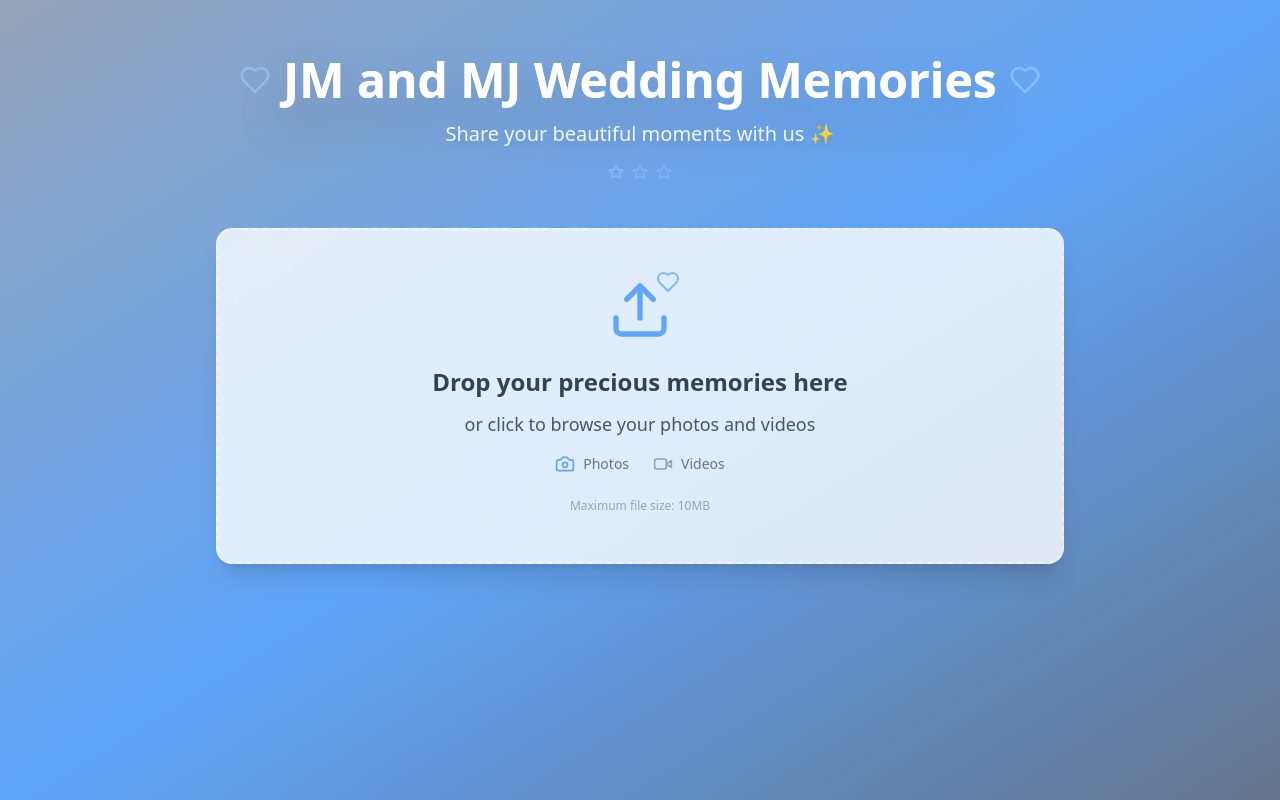
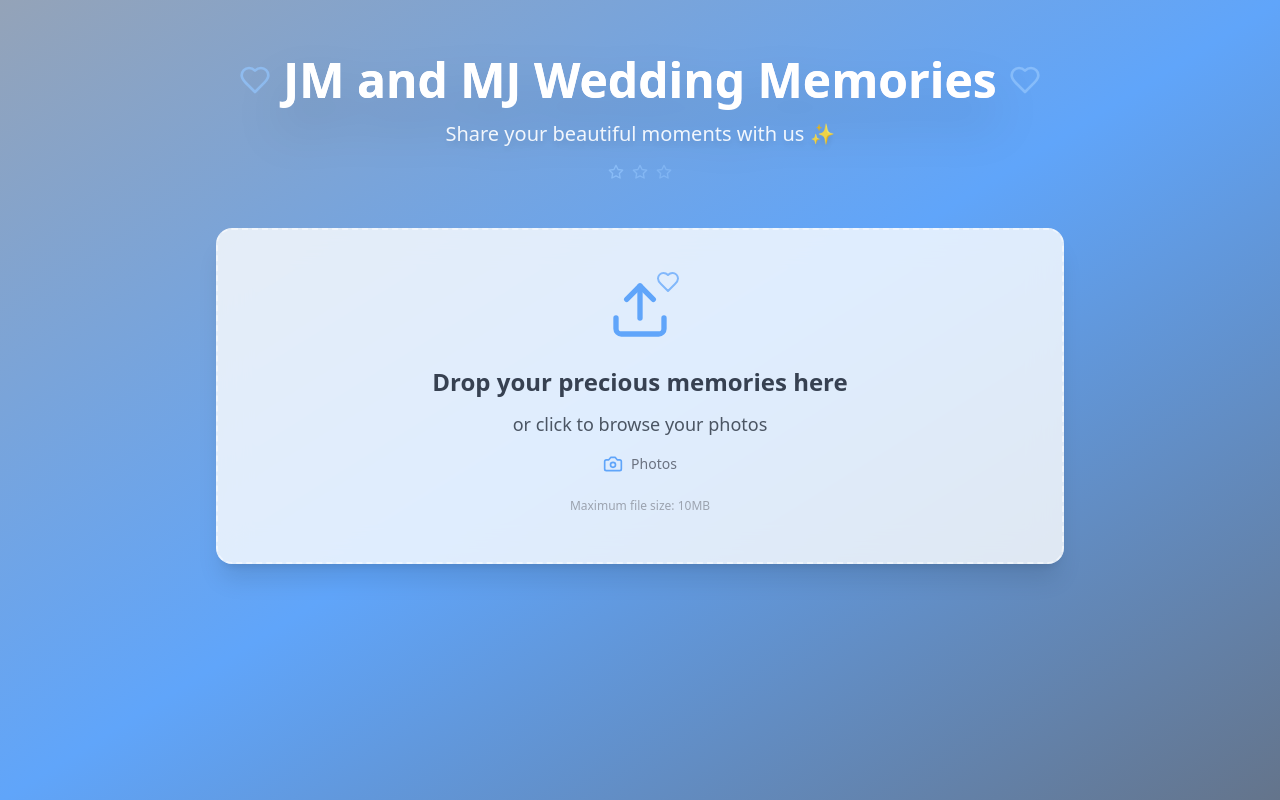
Before and after one commit to mjdmac/media-uploader, a React (Vite) app: page / in a window 1280 px wide. Built offline with nearby package versions, Linux system fonts and the light colour scheme.

Commit message:
removed uploading of videos

```diff
--- a/src/components/FileUploader.tsx
+++ b/src/components/FileUploader.tsx
@@ -196,7 +196,7 @@ const FileUploader: React.FC = () => {
           <input
             type="file"
             multiple
-            accept="image/*,video/*"
+            accept="image/*"
             onChange={handleChange}
             className="absolute inset-0 w-full h-full opacity-0 cursor-pointer"
           />
@@ -217,17 +217,13 @@ const FileUploader: React.FC = () => {
             Drop your precious memories here
           </h2>
           <p className="text-lg text-gray-600 mb-4">
-            or click to browse your photos and videos
+            or click to browse your photos
           </p>
 
           <div className="flex items-center justify-center space-x-6 text-sm text-gray-500">
             <div className="flex items-center">
               <Camera className="h-5 w-5 mr-2 text-blue-400" />
               <span>Photos</span>
-            </div>
-            <div className="flex items-center">
-              <Video className="h-5 w-5 mr-2 text-slate-400" />
-              <span>Videos</span>
             </div>
           </div>
 
```
